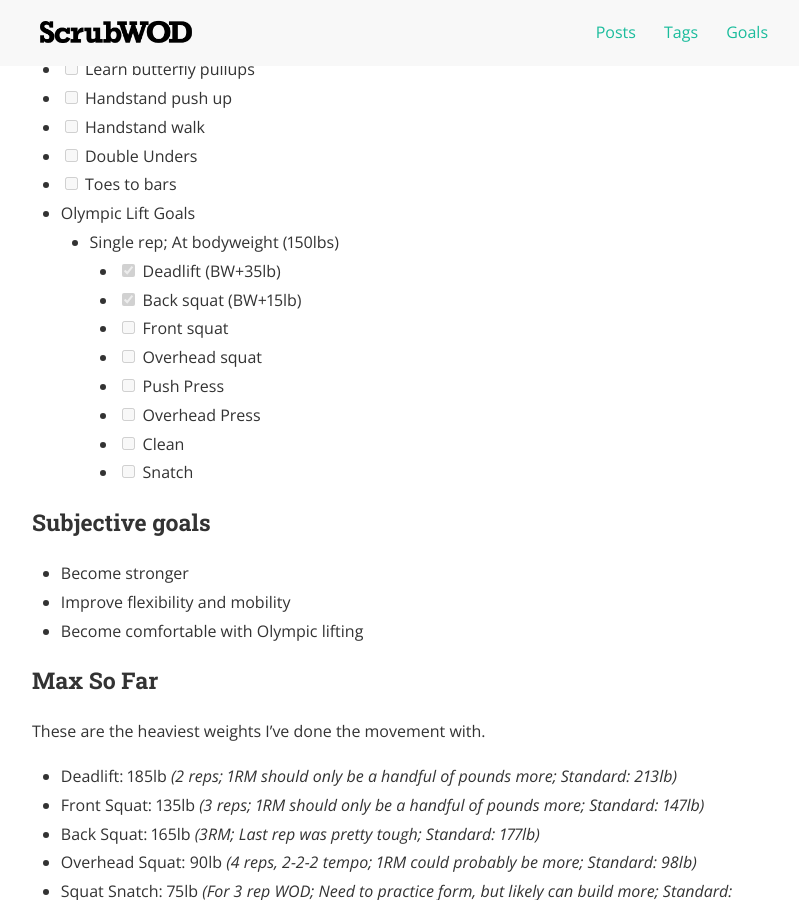
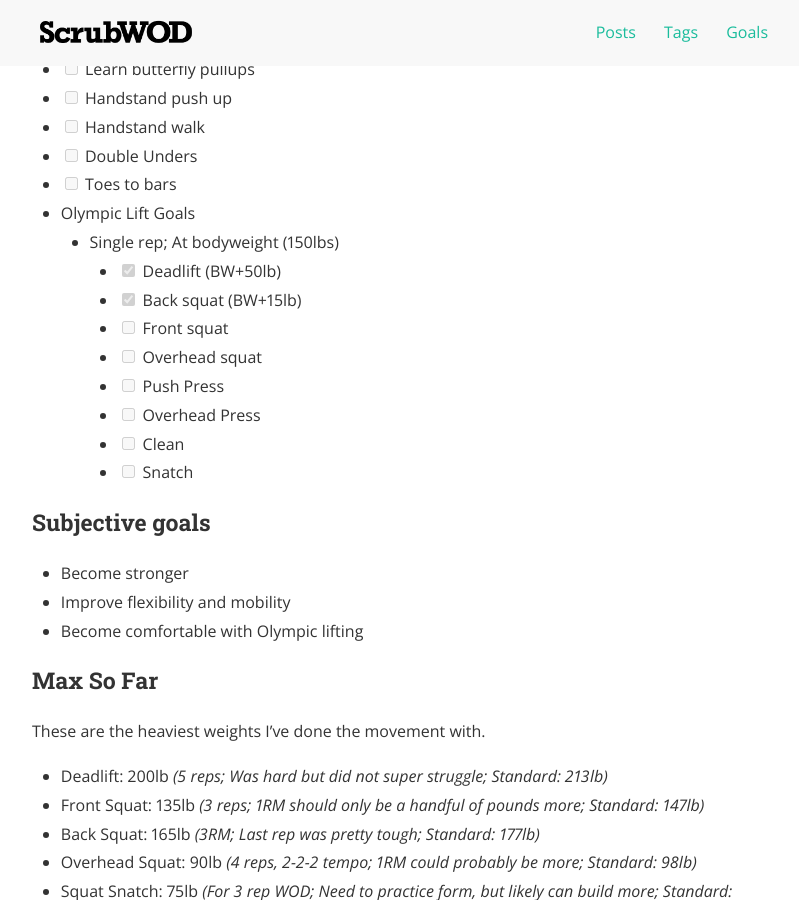
Before and after one commit to scrubwod/scrubwod.github.io, a Jekyll site: the page built from goals.md, in a window 1280 px wide and 900 px high, scrolled down 257 px. Shown: the whole window, without its empty margins (240-1039 px from the left). Built offline with Jekyll 4.4.1, drawn with Linux system fonts in a browser that asks for light colours; nearby versions of some CDN libraries.

Commit message:
[GOALS] Update deadlift maxsofars

```diff
--- a/goals.md
+++ b/goals.md
@@ -15,7 +15,7 @@ This is just a running list of my goals related to CrossFit.
 - [ ] Toes to bars
 - Olympic Lift Goals
     - Single rep; At bodyweight (150lbs)
-        - [X] Deadlift (BW+35lb)
+        - [X] Deadlift (BW+50lb)
         - [X] Back squat (BW+15lb)
         - [ ] Front squat
         - [ ] Overhead squat
@@ -35,7 +35,7 @@ This is just a running list of my goals related to CrossFit.
 
 These are the heaviest weights I've done the movement with.
 
-- Deadlift: 185lb _(2 reps; 1RM should only be a handful of pounds more; Standard: 213lb)_
+- Deadlift: 200lb _(5 reps; Was hard but did not super struggle; Standard: 213lb)_
 - Front Squat: 135lb _(3 reps; 1RM should only be a handful of pounds more; Standard: 147lb)_
 - Back Squat: 165lb _(3RM; Last rep was pretty tough; Standard: 177lb)_
 - Overhead Squat: 90lb _(4 reps, 2-2-2 tempo; 1RM could probably be more; Standard: 98lb)_
```
